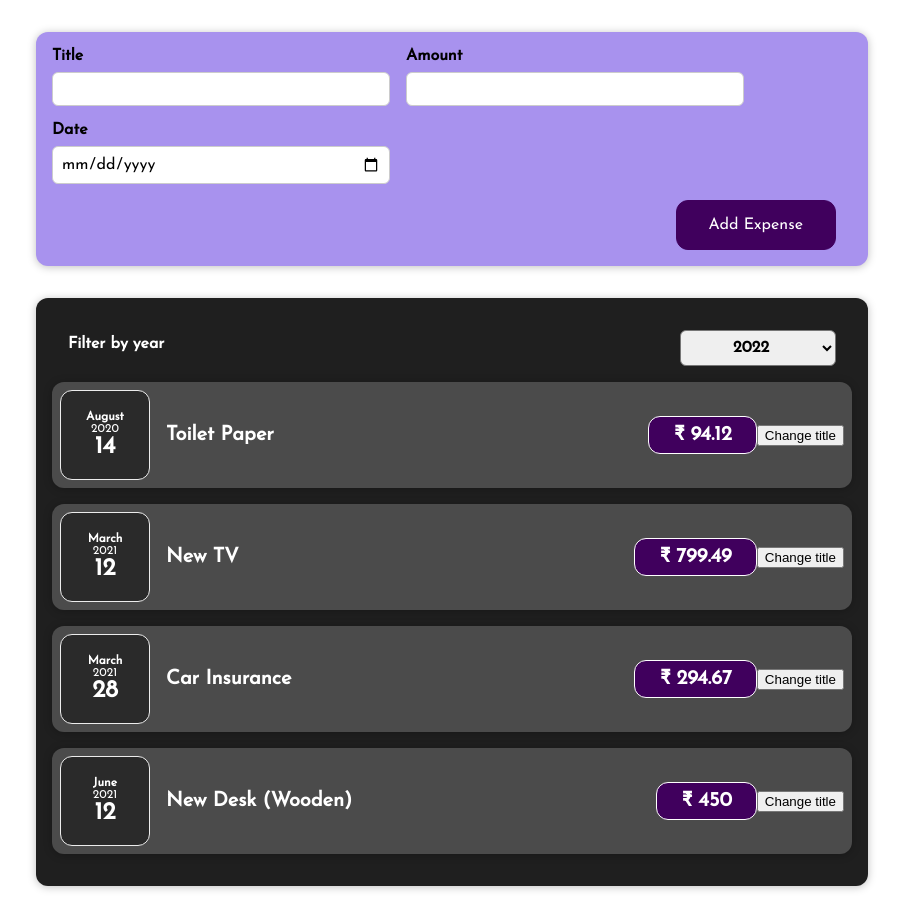
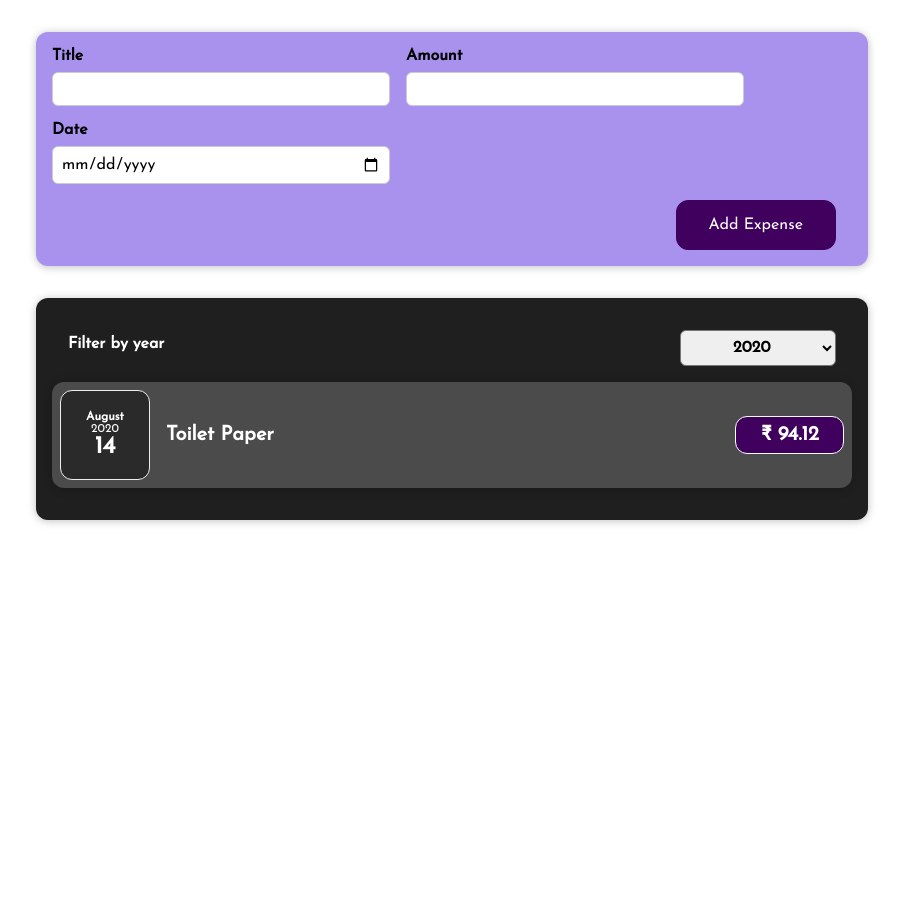
Before and after one commit to YashBriskteq/DailyExpenses, a React (Create React App) app: page / in a window 1280 px wide. Shown: the whole page, without its empty margins (188-1091 px from the left). After the commit the page ends 800 px from the top, so only its background shows below. Built offline with nearby package versions, Linux system fonts and the light colour scheme.

Commit message:
all done

```diff
--- a/src/components/Expenses/ExpenseFilter.js
+++ b/src/components/Expenses/ExpenseFilter.js
@@ -1,7 +1,7 @@
 import React from "react";
 import "./ExpenseFilter.css";
 
-const ExpensesFilter = (props) => {
+const ExpenseFilter = (props) => {
   const dropdownChangeHandler = (event) => {
     props.onChangeFilter(event.target.value);
   };
@@ -23,4 +23,4 @@
   );
 };
 
-export default ExpensesFilter;
+export default ExpenseFilter;
--- a/src/components/Expenses/ExpenseItem.js
+++ b/src/components/Expenses/ExpenseItem.js
@@ -1,22 +1,16 @@
-import React, { useState } from "react";
+import React from "react";
 import Card from "../UI/Card";
 import ExpenseDate from "../Expenses/ExpenseDate";
 import "./ExpenseItem.css";
 
 const ExpenseItem = (props) => {
-  const [title, setTitle] = useState(props.title);
-  const clickHandler = () => {
-    setTitle("updated!!");
-  };
-
   return (
     <Card className="expense-item">
       <ExpenseDate date={props.date} />
       <div className="expense-item__description">
-        <h2>{title}</h2>
+        <h2>{props.title}</h2>
         <div className="expense-item__price">₹ {props.amount}</div>
       </div>
-      <button onClick={clickHandler}>Change title</button>
     </Card>
   );
 };
--- /dev/null
+++ b/src/components/Expenses/ExpenseList.css
@@ -0,0 +1,9 @@
+.expenses-list {
+  list-style: none;
+  padding: 0;
+}
+
+.expenses-list__fallback {
+  color: white;
+  text-align: center;
+}
--- /dev/null
+++ b/src/components/Expenses/ExpenseList.js
@@ -0,0 +1,25 @@
+import React from "react";
+
+import ExpenseItem from "./ExpenseItem";
+import "./ExpenseList.css";
+
+const ExpenseList = (props) => {
+  if (props.items.length === 0) {
+    return <h2 className="expenses-list__fallback">Found no expenses.</h2>;
+  }
+
+  return (
+    <ul className="expenses-list">
+      {props.items.map((expense) => (
+        <ExpenseItem
+          key={expense.id}
+          title={expense.title}
+          amount={expense.amount}
+          date={expense.date}
+        />
+      ))}
+    </ul>
+  );
+};
+
+export default ExpenseList;
--- a/src/components/Expenses/Expenses.js
+++ b/src/components/Expenses/Expenses.js
@@ -1,31 +1,31 @@
 import React, { useState } from "react";
-import ExpenseItem from "../Expenses/ExpenseItem";
+
+import Card from "../UI/Card";
+import ExpenseFilter from "./ExpenseFilter";
+import ExpensesList from "./ExpenseList";
 import "./Expenses.css";
-import Card from "../UI/Card";
-import ExpensesFilter from "./ExpenseFilter";
 
 const Expenses = (props) => {
-  const [filteredYear, setFilteredYear] = useState("2022");
+  const [filteredYear, setFilteredYear] = useState("2020");
 
   const filterChangeHandler = (selectedYear) => {
     setFilteredYear(selectedYear);
   };
 
+  const filteredExpenses = props.items.filter((expense) => {
+    return expense.date.getFullYear().toString() === filteredYear;
+  });
+
   return (
-    <Card className="expenses">
-      <ExpensesFilter
-        selected={filteredYear}
-        onChangeFilter={filterChangeHandler}
-      />
-
-      {props.items.map((expense) => (
-        <ExpenseItem
-          title={expense.title}
-          amount={expense.amount}
-          date={expense.date}
+    <div>
+      <Card className="expenses">
+        <ExpenseFilter
+          selected={filteredYear}
+          onChangeFilter={filterChangeHandler}
         />
-      ))}
-    </Card>
+        <ExpensesList items={filteredExpenses} />
+      </Card>
+    </div>
   );
 };
 
```
